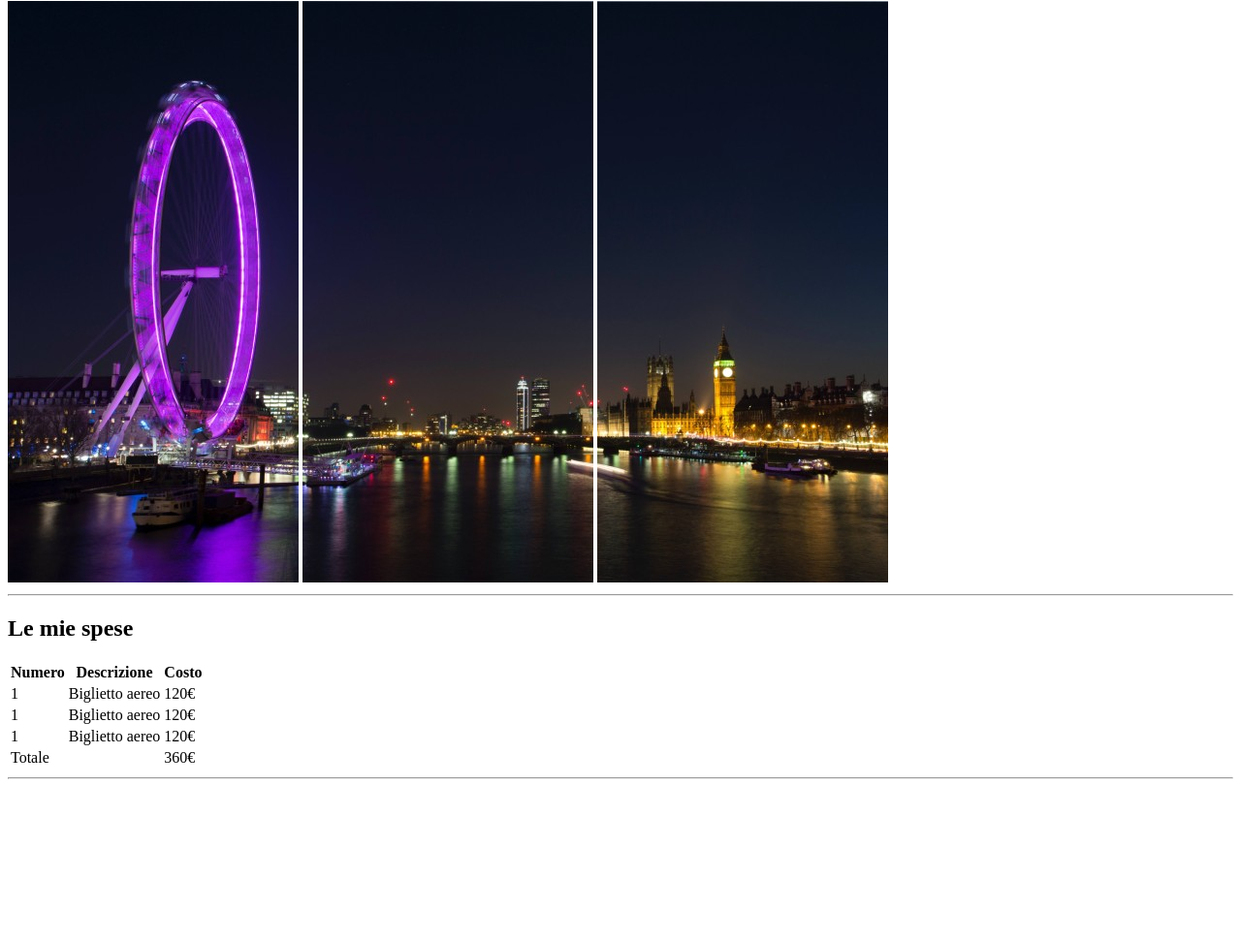
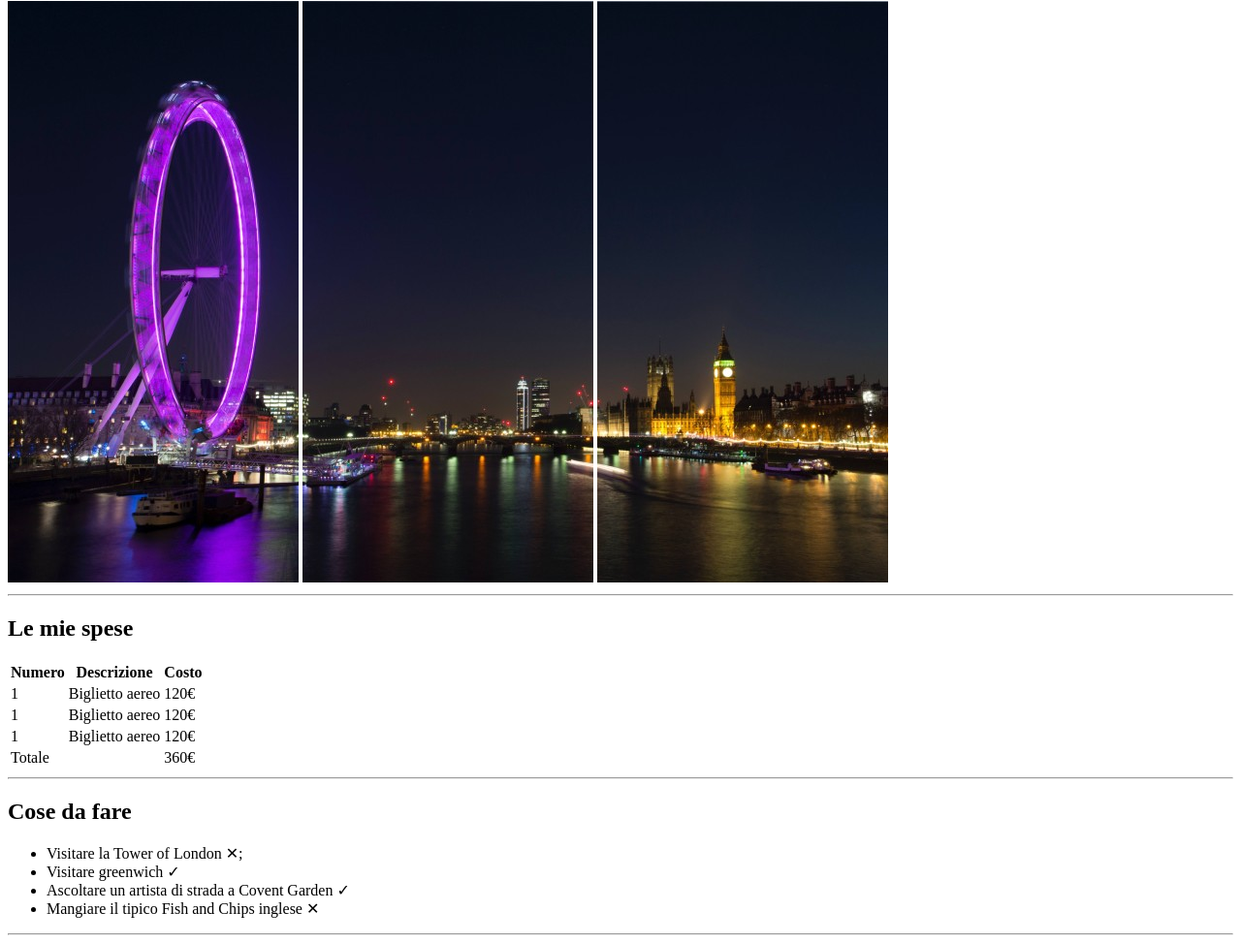
Before and after one commit to FrancescoMinichiello/html-london-trip, a plain HTML site: page index.html in a window 1280 px wide. Shown: the part 79-1052 px from the top of the page at 97% size. Before the commit the page ends 891 px from the top, so only its background shows below. Drawn offline with Linux system fonts and the light colour scheme.

Commit message:
Added Things to do

```diff
--- a/index.html
+++ b/index.html
@@ -64,9 +64,19 @@
             </tfoot>
             <!--Chiusura tabella--><!--Chiusura tabella-->
         </table>
-        <hr>
     </div>
+    <hr>
 
+    <div>
+        <h2>Cose da fare</h2>
+        <ul>
+            <li>Visitare la Tower of London &#x2715;;</li>
+            <li>Visitare greenwich &check;</li>
+            <li>Ascoltare un artista di strada a Covent Garden &check;</li>
+            <li>Mangiare il tipico Fish and Chips inglese &#x2715;</li>
+        </ul>
+    </div>
+    <hr>
 
     <footer>
 
```
